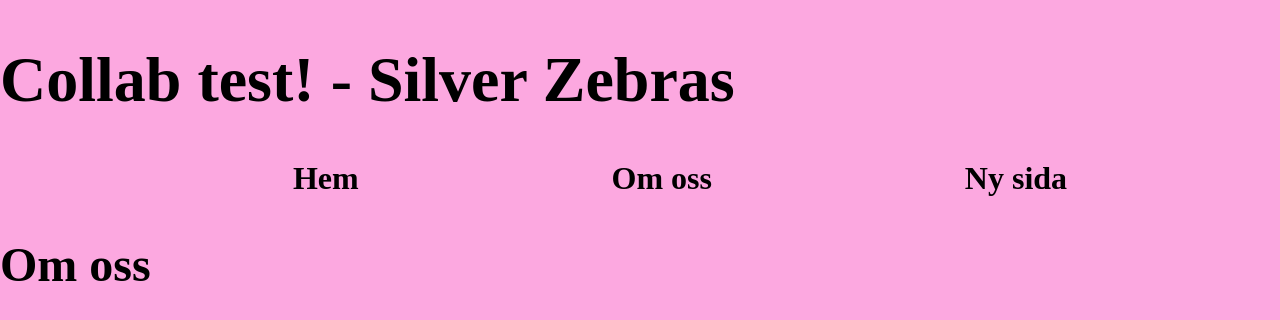
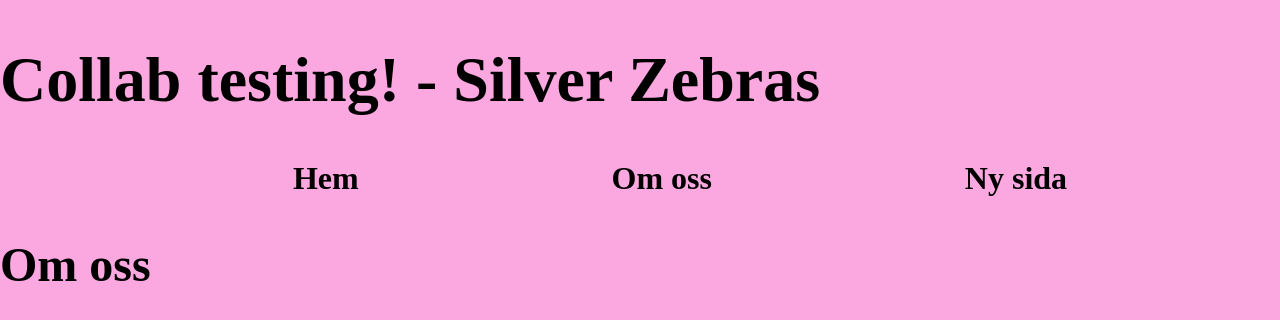
Before and after one commit to Jaerker/collab-test, a plain HTML site: page about.html in a window 1280 px wide. Shown: the top 320 px of the page. Drawn offline with Linux system fonts and the light colour scheme.

Commit message:
Changed h1 in header

```diff
--- a/about.html
+++ b/about.html
@@ -8,7 +8,7 @@
 </head>
 <body>
     <header>
-        <h1>Collab test! - Silver Zebras</h1>
+        <h1>Collab testing! - Silver Zebras</h1>
 
         <nav class="navbar">
             <ul>
```
